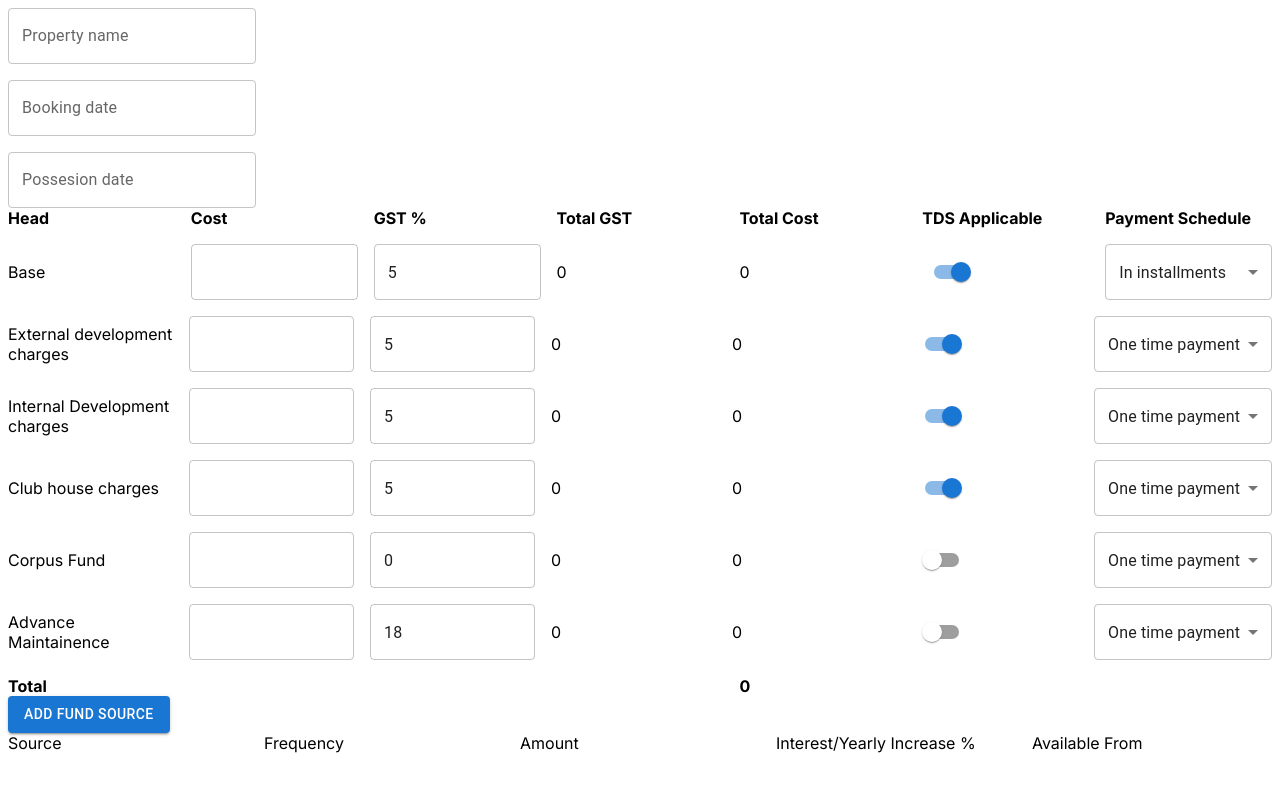
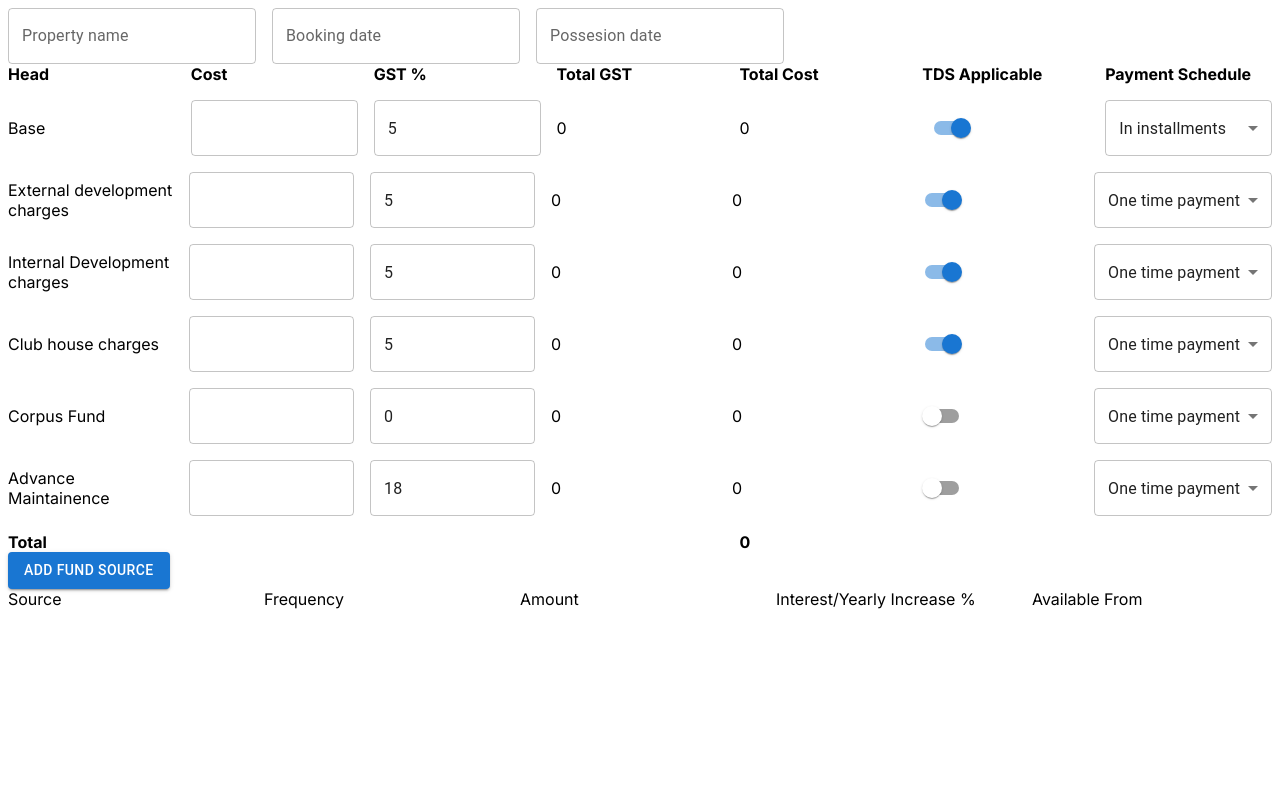
Before and after one commit to gargsahil93/devil, a Next.js app: page /cashflow in a window 1280 px wide. Shown: the top 792 px of the page. Built offline with nearby package versions, Linux system fonts and the light colour scheme.

Commit message:
moving cost types to common place

```diff
--- a/src/app/cashflow/propertyDetails/propertyDetails.scss
+++ b/src/app/cashflow/propertyDetails/propertyDetails.scss
@@ -1,5 +1,5 @@
 .propertyDetails {
   display: flex;
   gap: 1rem;
-  flex-direction: column;
+  flex-direction: row;
 }
--- a/src/app/cashflow/totalCost/TotalCost.tsx
+++ b/src/app/cashflow/totalCost/TotalCost.tsx
@@ -9,7 +9,7 @@ import {
 import { ChangeEvent, useEffect, useState } from 'react';
 import './totalCost.scss';
 import CostHead from './costHead/CostHead';
-import { CostHeadType } from './types';
+import { CostHeadType } from '../types/cost';
 import { FormControl, InputLabel, MenuItem, Select } from '@mui/material';
 
 export default function TotalCost() {
--- a/src/app/cashflow/totalCost/costHead/CostHead.tsx
+++ b/src/app/cashflow/totalCost/costHead/CostHead.tsx
@@ -9,7 +9,11 @@ import {
 import { SelectChangeEvent } from '@mui/material/Select';
 import NumberInput from 'app/components/NumberInput';
 import './costHead.scss';
-import { CostHeadFields, CostHeadType, PaymentScheduleType } from '../types';
+import {
+  CostHeadFields,
+  CostHeadType,
+  PaymentScheduleType,
+} from 'app/cashflow/types/cost';
 import { ChangeEvent } from 'react';
 
 export default function CostHead({
--- /dev/null
+++ b/src/app/cashflow/types/appData.ts
@@ -0,0 +1,5 @@
+import { CostHeadType } from 'app/cashflow/types/cost';
+
+export type AppDataType = {
+  cost?: Array<CostHeadType>;
+};
--- a/src/app/cashflow/totalCost/types.ts
+++ b/src/app/cashflow/types/cost.ts
@@ -19,4 +19,5 @@ export type CostHeadType = {
 export enum PaymentScheduleType {
   ONE_TIME = 1,
   INSTALLMENTS = 2,
+  CUSTOM = 3,
 }
--- a/src/app/initialData/costHeads.ts
+++ b/src/app/initialData/costHeads.ts
@@ -1,7 +1,4 @@
-import {
-  CostHeadType,
-  PaymentScheduleType,
-} from 'app/cashflow/totalCost/types';
+import { CostHeadType, PaymentScheduleType } from 'app/cashflow/types/cost';
 import {
   getLocalStorage,
   setLocalStorage,
```
